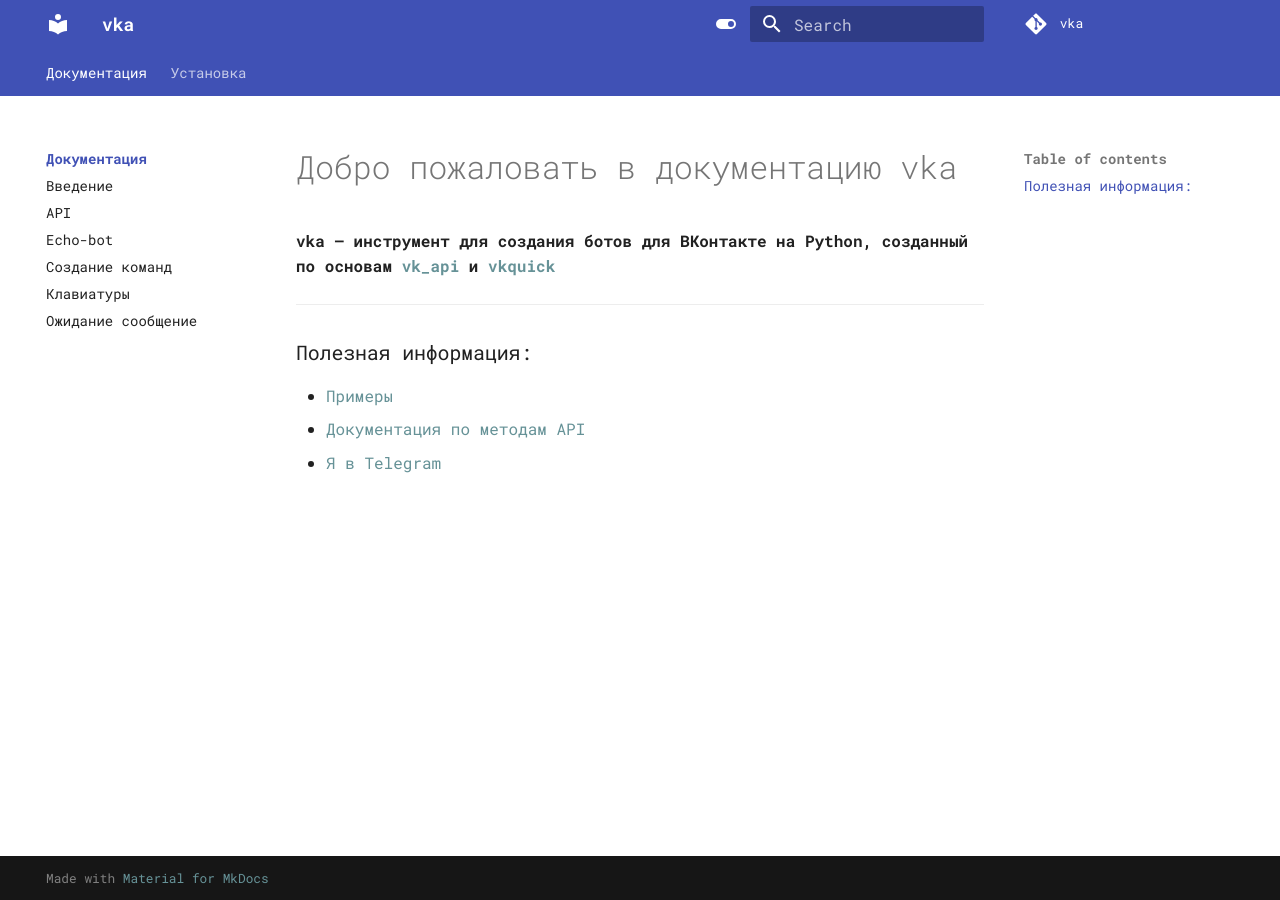
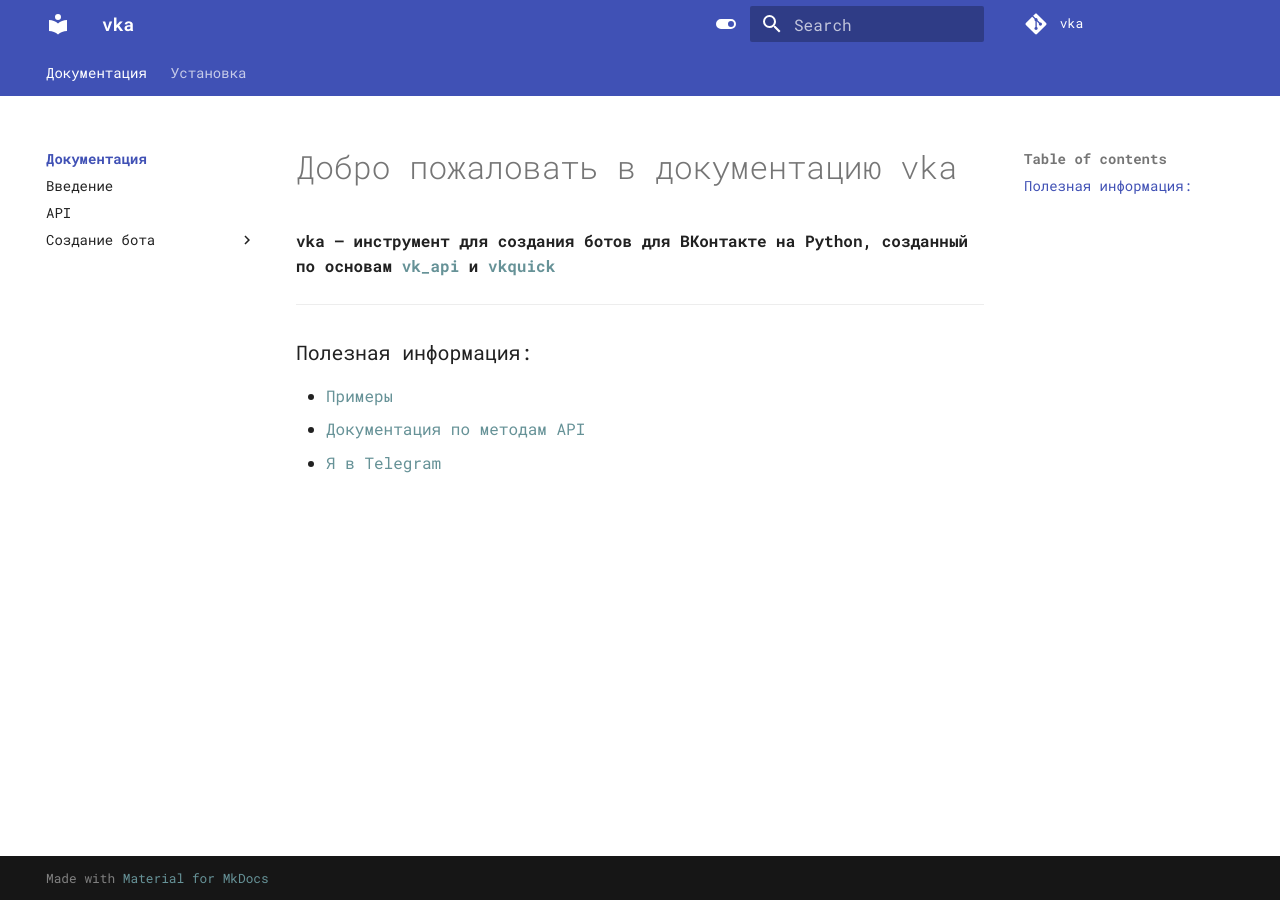
Before and after one commit to MrCreEper002/vka, an MkDocs documentation site: the page built from docs/index.md, in a window 1280 px wide. Built offline with MkDocs 1.6.1 and Material for MkDocs 9.7.7, drawn with Linux system fonts in a browser that asks for light colours; some web fonts are replaced; comment, search, counter and statistics services are not loaded.

Commit message:
update docs

```diff
--- a/mkdocs.yml
+++ b/mkdocs.yml
@@ -20,10 +20,12 @@ nav:
         - index.md
         - Введение: docs/index.md
         - API: docs/api.md
-        - Echo-bot: docs/echo.md
-        - Создание команд: docs/command-arguments.md
-        - Клавиатуры: docs/keyboard.md
-        - Ожидание сообщение: docs/receive_new_message.md
+        - Создание бота:
+            - abot.md
+            - Echo-bot: docs/echo.md
+            - Создание команд: docs/command-arguments.md
+            - Клавиатуры: docs/keyboard.md
+            - Ожидание сообщение: docs/receive_new_message.md
     - Установка: installation.md
 
 
```
Also changed, not shown: docs/docs/abot.md (added).
